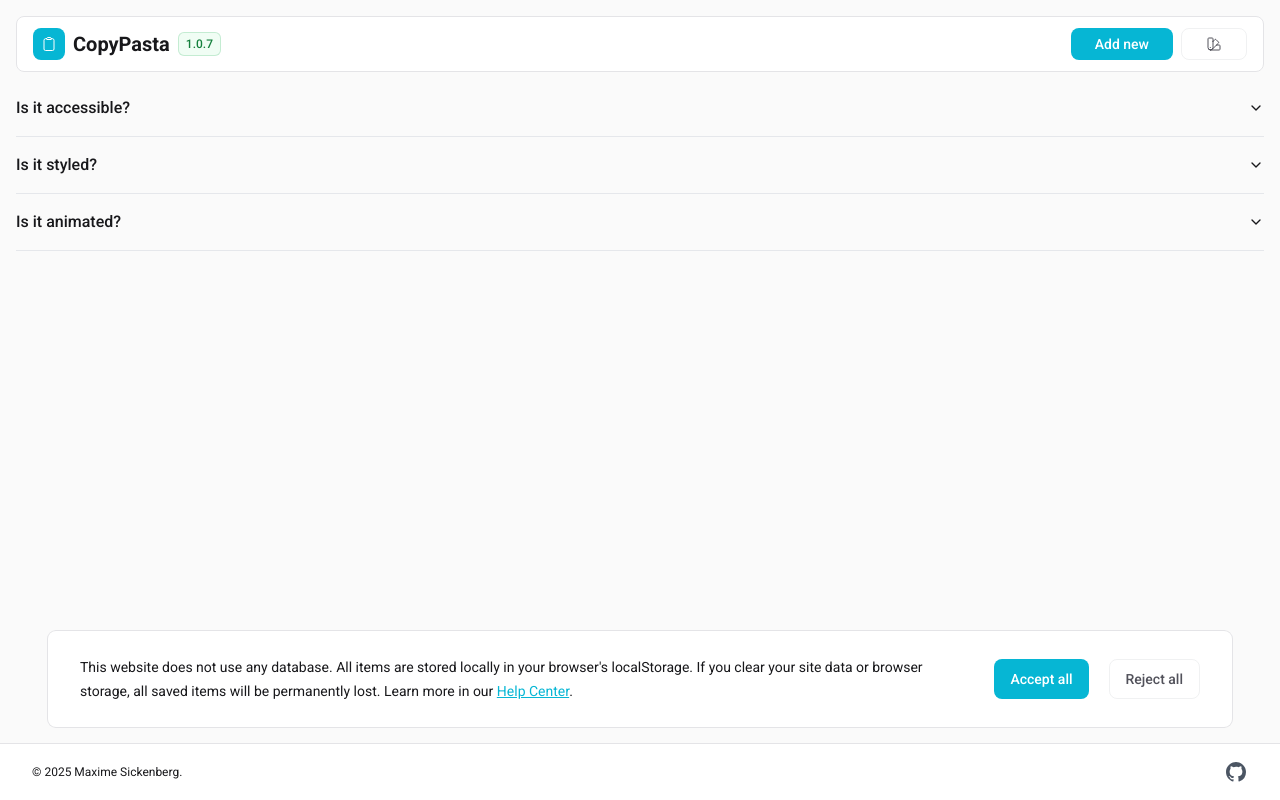
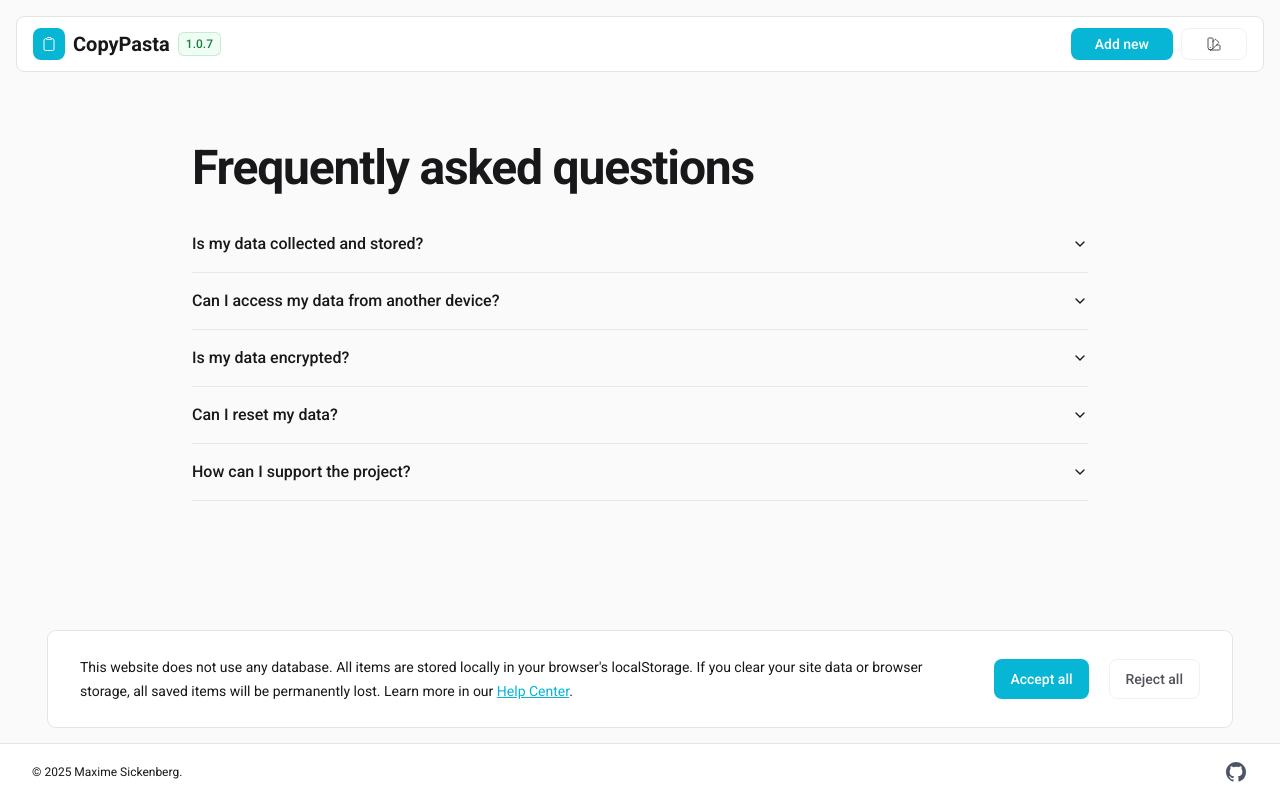
Before and after one commit to TheRedRacing/copypasta, a Next.js app: page /help in a window 1280 px wide. Built offline with nearby package versions, Linux system fonts and the light colour scheme.

Commit message:
Revamp Help page layout with new FAQ section and enhanced content clarity

```diff
--- a/src/app/help/page.tsx
+++ b/src/app/help/page.tsx
@@ -3,27 +3,63 @@ import { Accordion, AccordionContent, AccordionItem, AccordionTrigger } from "@/
 export default function Help() {
     return (
         <main className="flex-1 p-4 mt-16">
-            <Accordion type="single" collapsible className="w-full">
+            <div className="mx-auto max-w-7xl px-6 lg:px-8 lg:py-16">
+                <div className="mx-auto max-w-4xl">
+                    <h2 className="text-4xl font-semibold tracking-tight text-zinc-900 sm:text-5xl">
+                        Frequently asked questions
+                    </h2>
+                    <dl className="mt-6 divide-y divide-zinc-900/10">
+                        <Accordion type="single" collapsible>
                             <AccordionItem value="item-1">
-                    <AccordionTrigger>Is it accessible?</AccordionTrigger>
+                                <AccordionTrigger>
+                                    Is my data collected and stored?
+                                </AccordionTrigger>
                                 <AccordionContent>
-                        Yes. It adheres to the WAI-ARIA design pattern.
+                                    No. This is a static site, and no data is collected or stored on a server. All data remains in your browser&apos;s local storage.
                                 </AccordionContent>
                             </AccordionItem>
+
                             <AccordionItem value="item-2">
-                    <AccordionTrigger>Is it styled?</AccordionTrigger>
+                                <AccordionTrigger>
+                                    Can I access my data from another device?
+                                </AccordionTrigger>
                                 <AccordionContent>
-                        Yes. It comes with default styles that matches the other
-                        components&apos; aesthetic.
+                                    No. Since data is stored locally in your browser, it is not synced across devices. If you clear your browser storage, your data will be lost.
                                 </AccordionContent>
                             </AccordionItem>
+
                             <AccordionItem value="item-3">
-                    <AccordionTrigger>Is it animated?</AccordionTrigger>
+                                <AccordionTrigger>
+                                    Is my data encrypted?
+                                </AccordionTrigger>
                                 <AccordionContent>
-                        Yes. It's animated by default, but you can disable it if you prefer.
+                                    Data stored in your browser&apos;s local storage is not encrypted by default. If security is a concern, consider using a secure storage extension or clearing local storage periodically.
+                                </AccordionContent>
+                            </AccordionItem>
+
+                            <AccordionItem value="item-5">
+                                <AccordionTrigger>
+                                    Can I reset my data?
+                                </AccordionTrigger>
+                                <AccordionContent>
+                                    Yes. You can clear your browser&apos;s local storage or use the reset option in the settings to remove all saved data.
+                                </AccordionContent>
+                            </AccordionItem>
+
+                            <AccordionItem value="item-6">
+                                <AccordionTrigger>
+                                    How can I support the project?
+                                </AccordionTrigger>
+                                <AccordionContent>
+                                    If you find this project useful, you can support me by giving a ⭐ on <a href="https://github.com/theredracing" target="_blank" rel="noopener noreferrer" className="text-primary-600 underline">GitHub</a>.
+                                    You can also buy me a coffee at <a href="https://buymeacoffee.com/maximesickn" target="_blank" rel="noopener noreferrer" className="text-primary-600 underline">Buy Me a Coffee</a>.
+                                    <br/>Your support helps keep this project going! 🚀
                                 </AccordionContent>
                             </AccordionItem>
                         </Accordion>
+                    </dl>
+                </div>
+            </div>
         </main>
     );
 }
```
Lines whose indentation alone changed are shown as unchanged.
